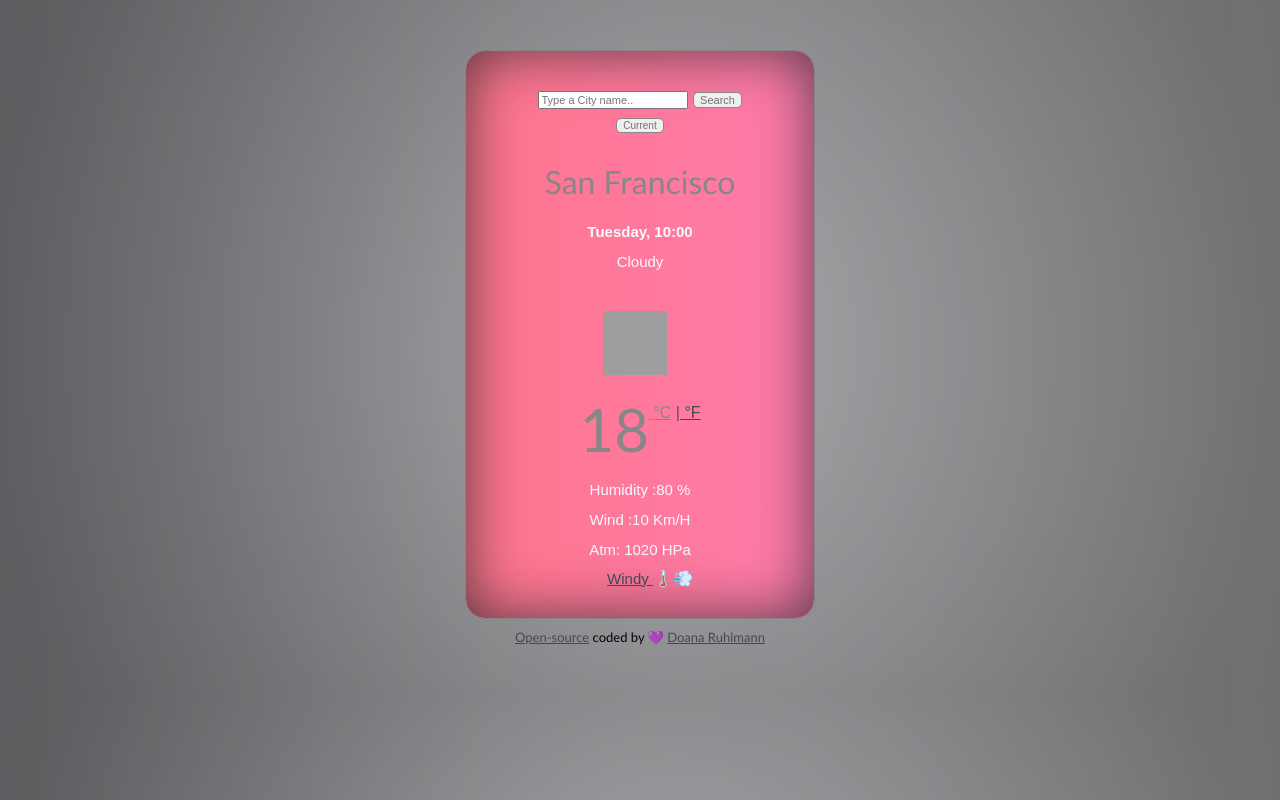
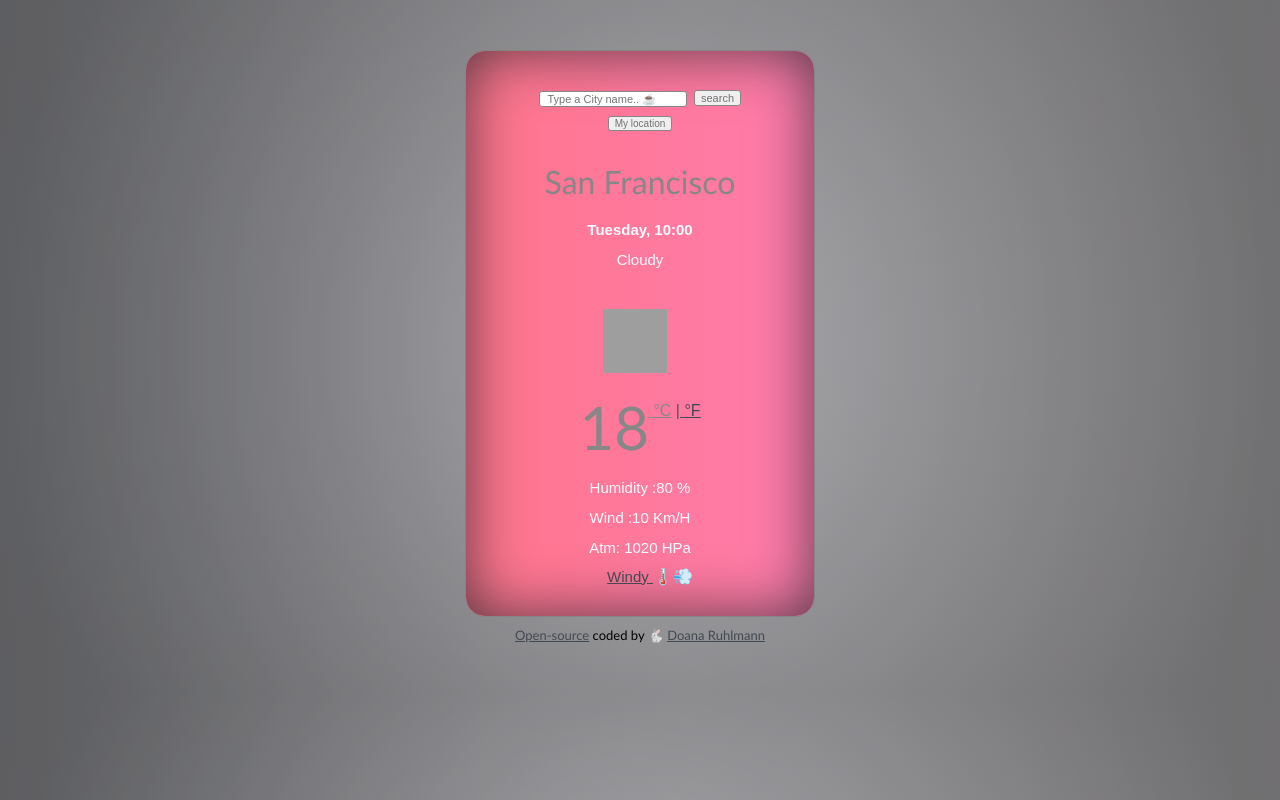
Before and after one commit to doana01/React-Github-Netlify, a React (Create React App) app: page / in a window 1280 px wide. Built offline with nearby package versions, Linux system fonts and the light colour scheme; grey boxes are pictures that could not be loaded.

Commit message:
Update App.js, Weather.js, App.css
added an emoji to search form search button.
change line height to city.
removed some padding between city and date.
adjust sizes on fonts for visual.

```diff
--- a/src/App.css
+++ b/src/App.css
@@ -28,9 +28,9 @@ h1 {
   color: #878787;
   font: size 60px;
   font-family: Candara;
-  padding-bottom: 10px;
+  padding-bottom: 5px;
   font-weight: 500;
-  line-height: 15px;
+  line-height: 20px;
 }
 ul {
   margin: 0;
@@ -56,7 +56,7 @@ li {
 }
 button {
   border: 1px solid rgba(135, 135, 135);
-  border-radius: 5px;
+  border-radius: 3px;
 }
 .btn-icon {
   position: relative;
@@ -98,4 +98,6 @@ a {
   font-size: 11px;
   margin-top: 10px;
   margin-right: 55px;
+  border: 1px solid rgba(135, 135, 135);
+  border-radius: 3px;
 }
--- a/src/App.js
+++ b/src/App.js
@@ -6,7 +6,7 @@ function App() {
   return (
     <div className="App">
       <Weather />
-      <footer><a href="https://github.com/doana01/React-Github-Netlify" id="link">Open-source</a> coded by 💜  <a href="https://www.linkedin.com/in/mimoolah/" id="link">Doana Ruhlmann</a>
+      <footer><a href="https://github.com/doana01/React-Github-Netlify" id="link">Open-source</a> coded by  🐇  <a href="https://www.linkedin.com/in/mimoolah/" id="link">Doana Ruhlmann</a>
       </footer>
 
     </div>
--- a/src/Weather.js
+++ b/src/Weather.js
@@ -20,17 +20,17 @@ export default function Weather() {
                     <div className="col-8">
                         <input
                             type="search"
-                            placeholder="Type a City name.."
+                            placeholder="  Type a City name.. ☕"
                             className="form-control"
                             autocomplete="off"
                         />
                     </div>
                     <div className="col-2">
-                        <button className="form-control btn btn-primary shadow-sm">Search</button>
+                        <button className="form-control btn btn-primary shadow-sm">search</button>
                     </div>
                 </div>
                 <div className="col-2">
-                    <button className="btn btn-success  btn-icon"> Current </button>
+                    <button className="btn btn-success  btn-icon"> My location </button>
                 </div>
             </form>
             <div className="overview">
```
Also changed, not shown: 1 other file (tests, documents, lock files or other folders).
